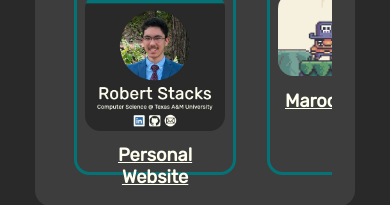
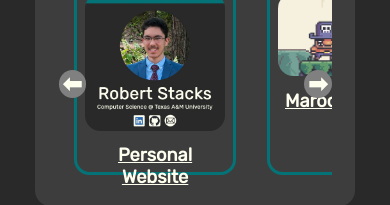
Before and after one commit to rstacks/my-website, a React (Vite) app: page /home in a window 390 px wide. Shown: the part 1950-2155 px from the top of the page. Built offline with nearby package versions, Linux system fonts and the light colour scheme.

Commit message:
Added styles for project scroll buttons

```diff
--- a/src/components/ProjectsSection.jsx
+++ b/src/components/ProjectsSection.jsx
@@ -12,6 +12,7 @@ export function ProjectsSection() {
         see all of my projects on one page.
       </p>
       <div className="tile-list">
+        <button id="projects-left-button" className="scroll-button">⬅</button>
         <ul id="projects-list-scroller">
           <li>
             <PortfolioItem imageSrc="/images/new-site-image.jpg" imageAlt="Website Image"
@@ -22,6 +23,7 @@ export function ProjectsSection() {
               title="Maroon Engine" />
           </li>
         </ul>
+        <button id="projects-right-button" className="scroll-button">➡</button>
       </div>
     </section>
   );
--- a/src/components/WriteupsSection.jsx
+++ b/src/components/WriteupsSection.jsx
@@ -30,7 +30,7 @@ export function WriteupsSection() {
         view all of my writeups on GitHub by clicking <a href="https://github.com/rstacks/ctf-writeups" target="_blank" className="paragraph-link">here</a>.
       </p>
       <div className="tile-list">
-        <button id="writeups-left-button" onClick={scrollLeft}>⬅</button>
+        <button id="writeups-left-button" className="scroll-button" onClick={scrollLeft}>⬅</button>
         <ul id="writeups-list-scroller">
           <li>
             <a href="https://github.com/rstacks/DownUnderCTF2024-writeup"
@@ -60,7 +60,7 @@ export function WriteupsSection() {
             </a>
           </li>
         </ul>
-        <button id="writeups-right-button" onClick={scrollRight}>➡</button>
+        <button id="writeups-right-button" className="scroll-button" onClick={scrollRight}>➡</button>
       </div>
     </section>
   );
--- a/src/styles.css
+++ b/src/styles.css
@@ -415,7 +415,7 @@ hr {
   position: relative;
 }
 
-#writeups-left-button, #writeups-right-button {
+.scroll-button {
   position: absolute;
   top: 50%;
   z-index: 1000;
@@ -435,11 +435,11 @@ hr {
   transition: color 100ms, background-color 100ms;
 }
 
-#writeups-left-button {
+#writeups-left-button, #projects-left-button {
   left: 0em;
 }
 
-#writeups-right-button {
+#writeups-right-button, #projects-right-button {
   right: 0em;
 }
 
@@ -449,18 +449,24 @@ hr {
   transition: opacity 200ms, background-color 200ms;
 }
 
+/* Show scroll buttons once tile content overflows */
 @media screen and (max-width: 1475px) {
   #writeups-left-button, #writeups-right-button {
     display: inline;
   }
 }
+@media screen and (max-width: 720px) {
+  #projects-left-button, #projects-right-button {
+    display: inline;
+  }
+}
 
 /* Hover and click styles for scroll buttons */
-#writeups-left-button:hover, #writeups-right-button:hover {
+.scroll-button:hover {
   background-color: #737373;
   color: #d9d9d9;
 }
-#writeups-left-button:active, #writeups-right-button:active {
+.scroll-button:active {
   background-color: #595959;
   color: #a6a6a6;
 }
```
